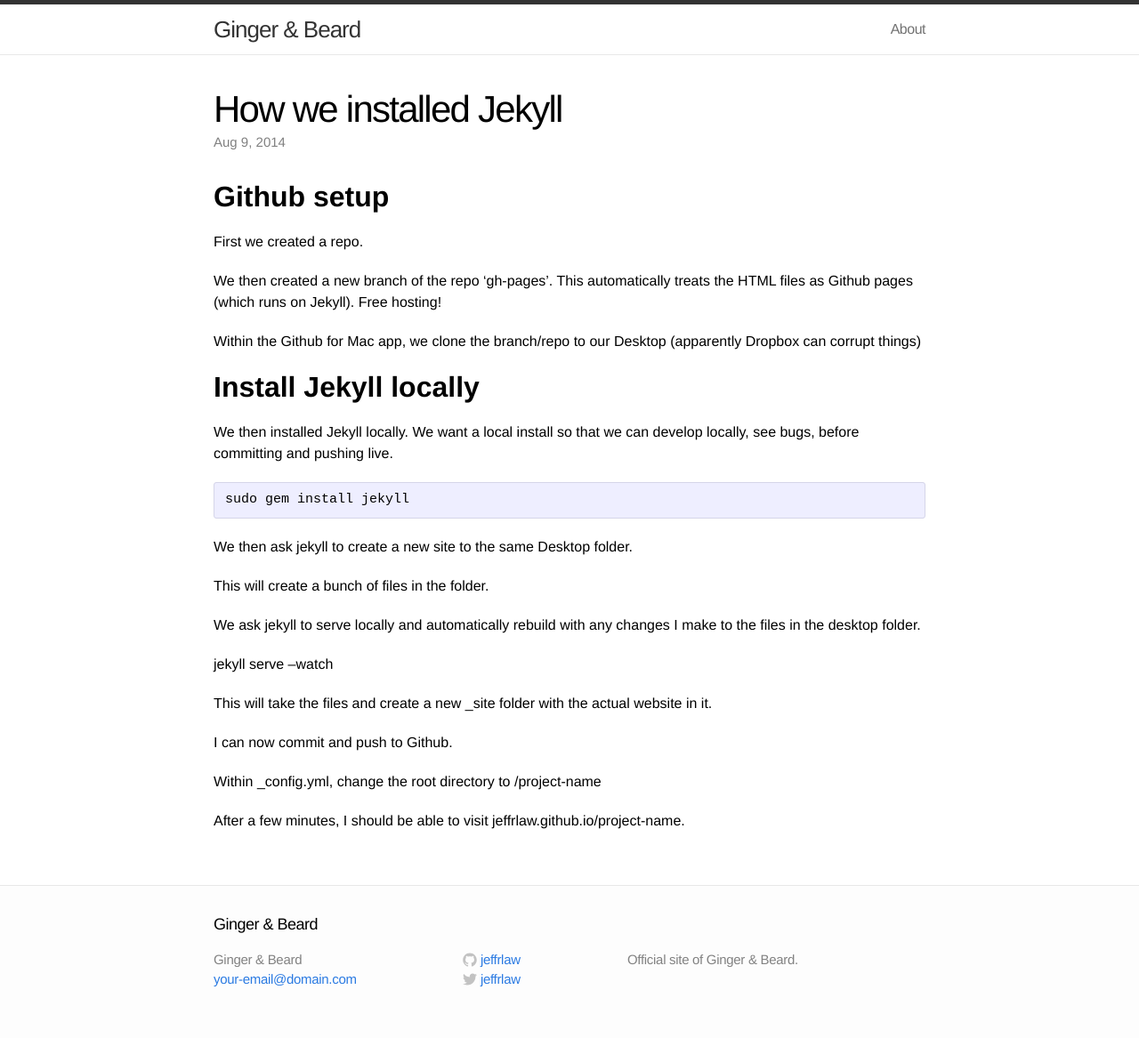
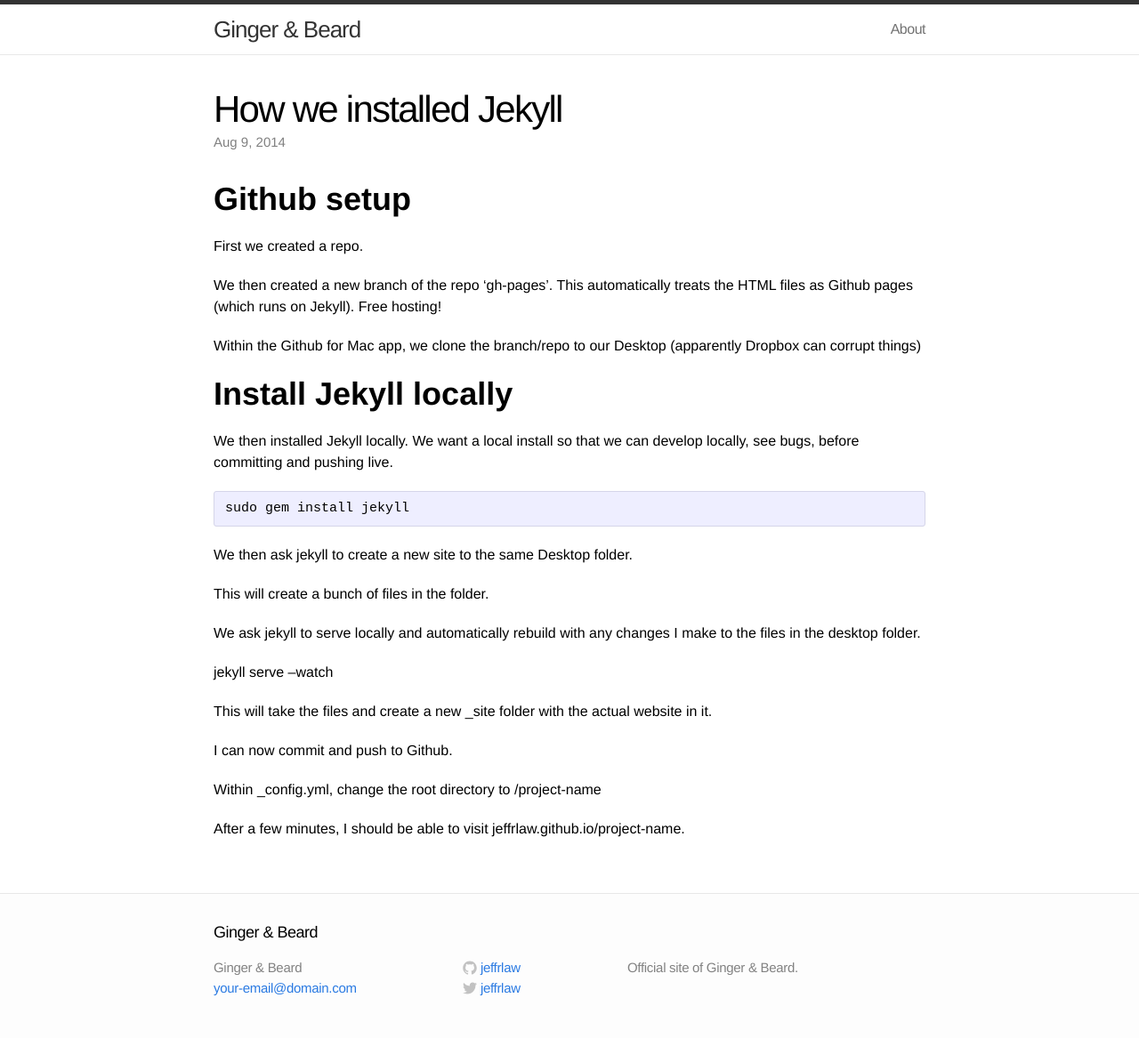
Before and after one commit to jeffrlaw/ginger-and-beard, a Jekyll site: the page built from _posts/2014-08-09-jekyll-install.markdown, in a window 1280 px wide. Shown: the whole page at 89% size. Built offline with Jekyll 4.4.1, drawn with Linux system fonts in a browser that asks for light colours.

Commit message:
Edited post-content h1 and h2 font sizes.

```diff
--- a/css/main.css
+++ b/css/main.css
@@ -188,13 +188,20 @@
 
 .post-content h1 {
   line-height: 1.2;
-  font-size: 2em;
+  font-size: 2.25em;
   font-weight: bold;
   font-family: "Helvetica Neue", Helvetica, Arial, freesans, sans-serif;
 }
 
 
-.post-content h2,
+.post-content h2 {
+  .post-content h1 {
+  line-height: 1.2;
+  font-size: 1.75em;
+  font-weight: bold;
+  font-family: "Helvetica Neue", Helvetica, Arial, freesans, sans-serif;
+}
+}
 .post-content h3,
 .post-content h4,
 .post-content h5,
```
